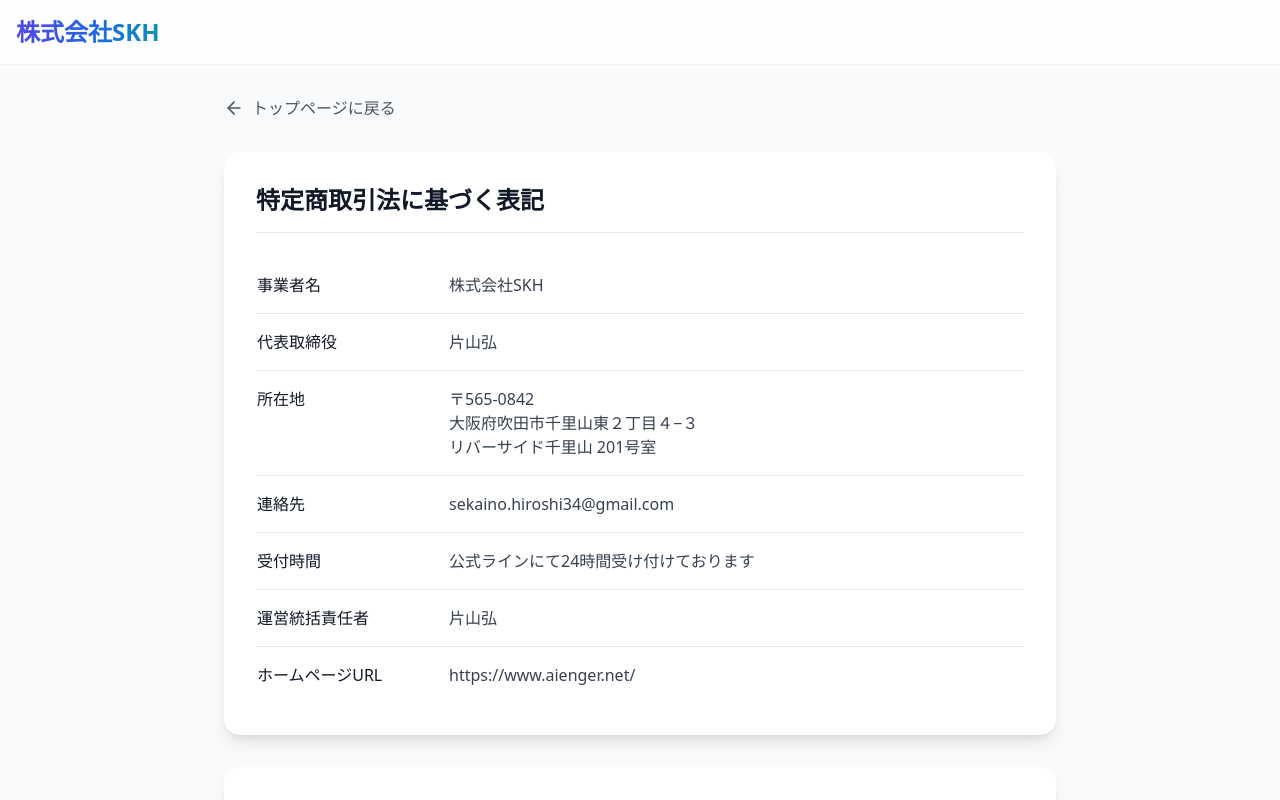
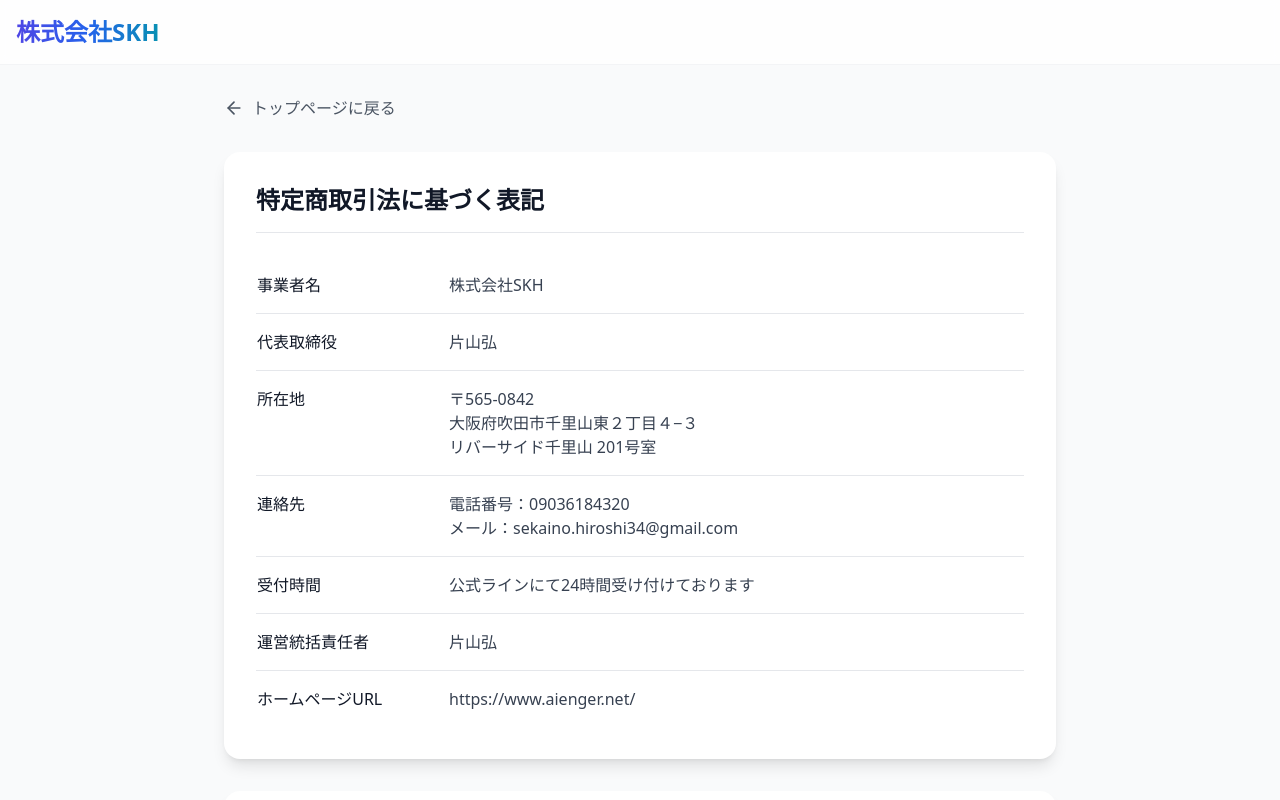
Before and after one commit to Yuxas-cookie/AILP, a React (Vite) app: page /legal in a window 1280 px wide. Shown: the top 800 px of the page. Built offline with nearby package versions, Linux system fonts and the light colour scheme.

Commit message:
Update LegalPage.tsx

```diff
--- a/src/components/LegalPage.tsx
+++ b/src/components/LegalPage.tsx
@@ -68,7 +68,10 @@ export function LegalPage() {
               </tr>
               <tr>
                 <td className="py-4 pr-4 align-top font-medium text-gray-900">連絡先</td>
-                <td className="py-4 text-gray-700">sekaino.hiroshi34@gmail.com</td>
+                <td className="py-4 text-gray-700">
+                  電話番号：09036184320<br />
+                  メール：sekaino.hiroshi34@gmail.com
+                </td>
               </tr>
               <tr>
                 <td className="py-4 pr-4 align-top font-medium text-gray-900">受付時間</td>
```
